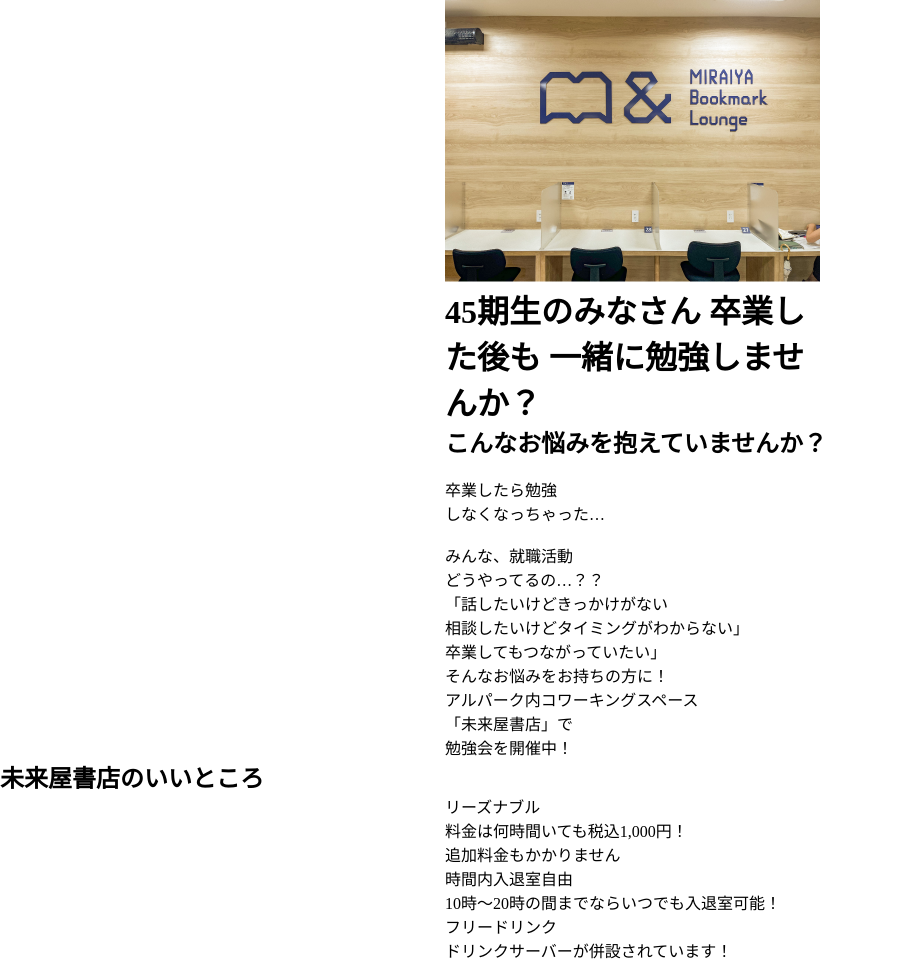
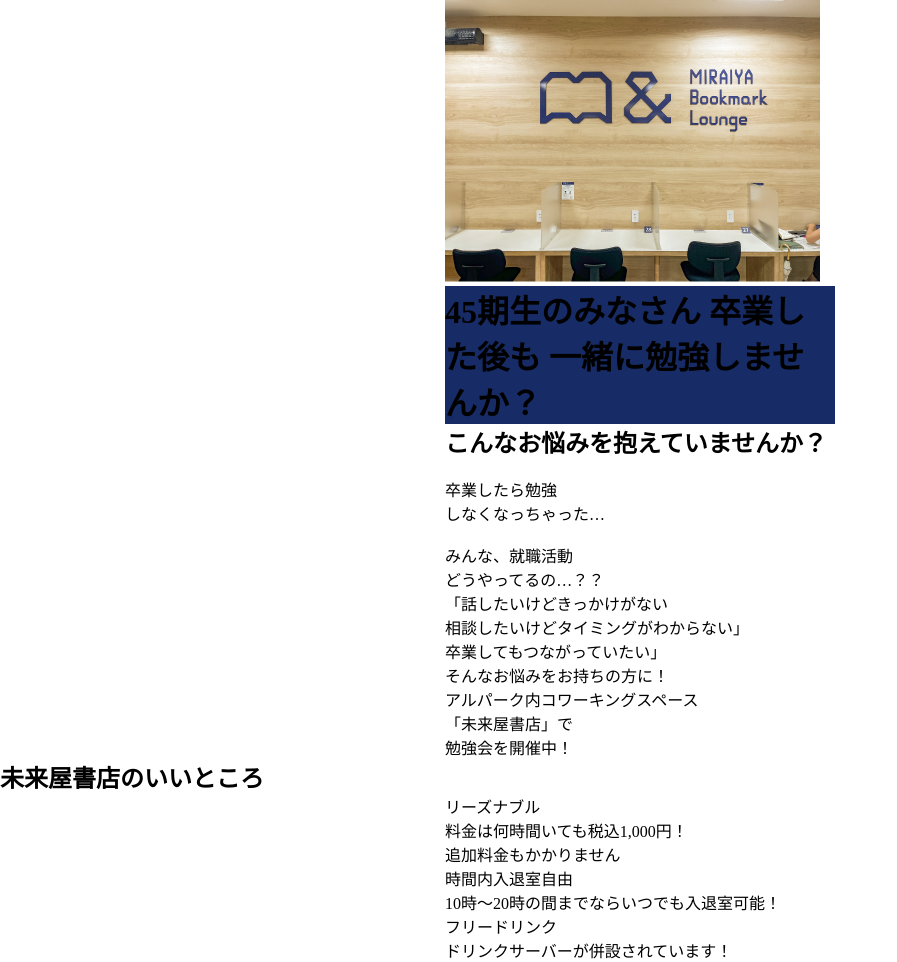
Before and after one commit to Mada3333/miraiya, a plain HTML site: page index.html in a window 1280 px wide. Shown: the whole page, without its empty margins (0-897 px from the left). Drawn offline with nearby package versions, Linux system fonts and the light colour scheme; some packages are replaced by stand-ins of ours; files that its build step writes are made by us from their sources.

Commit message:
_topview 背景色追加

```diff
--- a/_topview.scss
+++ b/_topview.scss
@@ -1,7 +1,8 @@
 @charset "utf-8";
+@use "variables" as v;
 
 .topview {
-    &__bgimg {
-
+    &__container {
+        background-color: v.$main;
     }
 }
```
